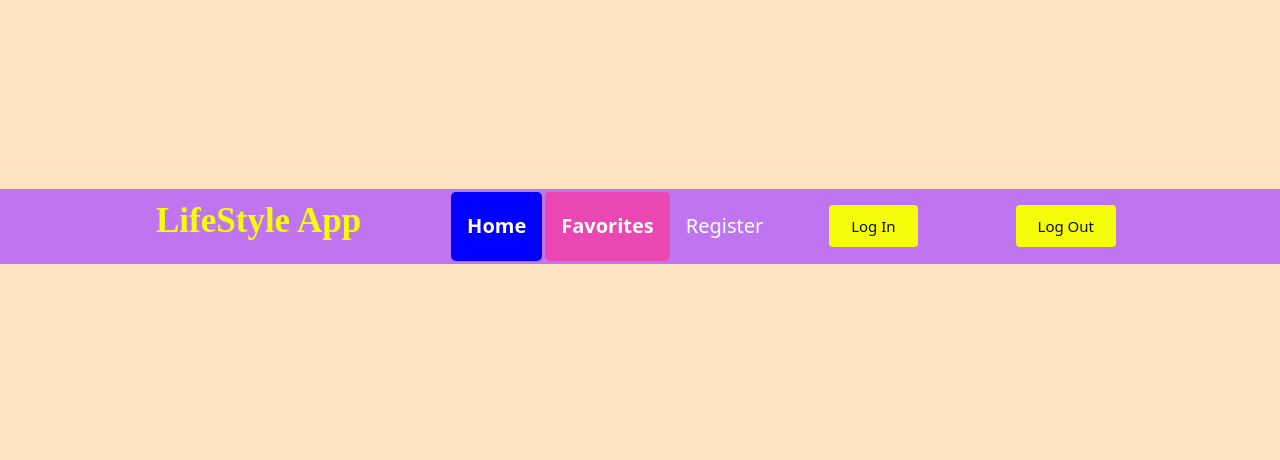
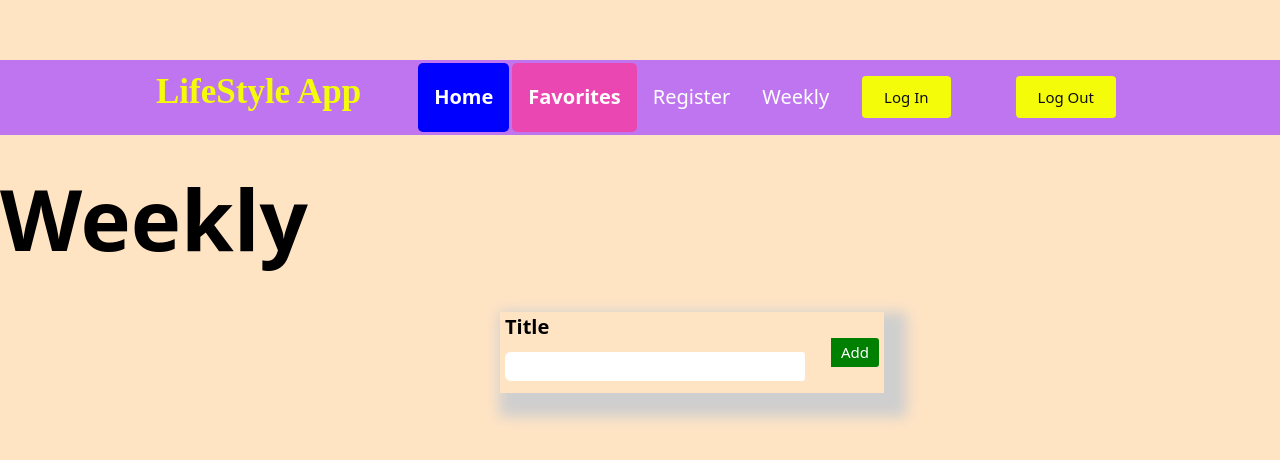
Before and after one commit to Code-the-Dream-School/alpaca-albatross-practicum-team3-back, a React (Create React App) app in the folder frontend/: page /Weekly in a window 1280 px wide. Shown: the part 174-634 px from the top of the page. Built offline with nearby package versions, Linux system fonts and the light colour scheme.

Commit message:
weekly, file and route, route errors

```diff
--- a/frontend/src/App.js
+++ b/frontend/src/App.js
@@ -6,6 +6,7 @@ import Navbar from './pages/Home/Navbar';
 import LogInPage from './pages/LogInPage';
 import Registration from './pages/Registration';
 import Welcome from './pages/Home/Home';
+import WeeklyList from './pages/WeeklyList';
 // import Calendar from './pages/Home/Calendar';
 
 // Function to preserve list upon refresh. Works with local storage.--sb
@@ -34,11 +35,10 @@ function App() {
 
 
         {/* Log In */}
-        <Route path="/" element ={<LogInPage/>}>
-        </Route>
+        <Route path="/" element ={<LogInPage/>}></Route>
 
         {/* List */}
-        <Route path='/List' element={<TodoList />}></Route>
+        {/* <Route path='/List' element={<TodoList />}></Route> */}
 
         {/* home */}
         <Route path='/home' element={<Welcome />}></Route>
@@ -46,8 +46,8 @@ function App() {
         {/* FavePage */}
         <Route path='/FavoritesPage' element={<FavoritesPage />}></Route>
 
-        {/* Calendar */}
-        {/* <Route path='/Calendar' element={<Calendar />}></Route> */}
+        {/* Weekly */}
+        <Route path='/Weekly' element={<WeeklyList />}></Route>
 
       </Routes>
     </>
--- a/frontend/src/pages/Home/Navbar.js
+++ b/frontend/src/pages/Home/Navbar.js
@@ -24,6 +24,7 @@ const Navbar = () => {
             <NavLink to="/home" className='home'>Home</NavLink>
             <NavLink to="/FavoritesPage" className='favoriteslink'>Favorites</NavLink>
             <NavLink to="/register" className='register'>Register</NavLink>
+            <NavLink ro="/Weekly" className="weeklyLink">Weekly</NavLink>
           </NavMenu>
           <NavBtn>
             <NavBtnLink to="/">Log In</NavBtnLink>
--- /dev/null
+++ b/frontend/src/pages/WeeklyList.js
@@ -0,0 +1,12 @@
+import AddTodoForm from "../components/AddTodoForm";
+
+
+function WeeklyList (){
+    return (
+        <>
+        <h1>Weekly</h1>
+            <AddTodoForm />
+        </>
+    )
+}
+export default WeeklyList
```
